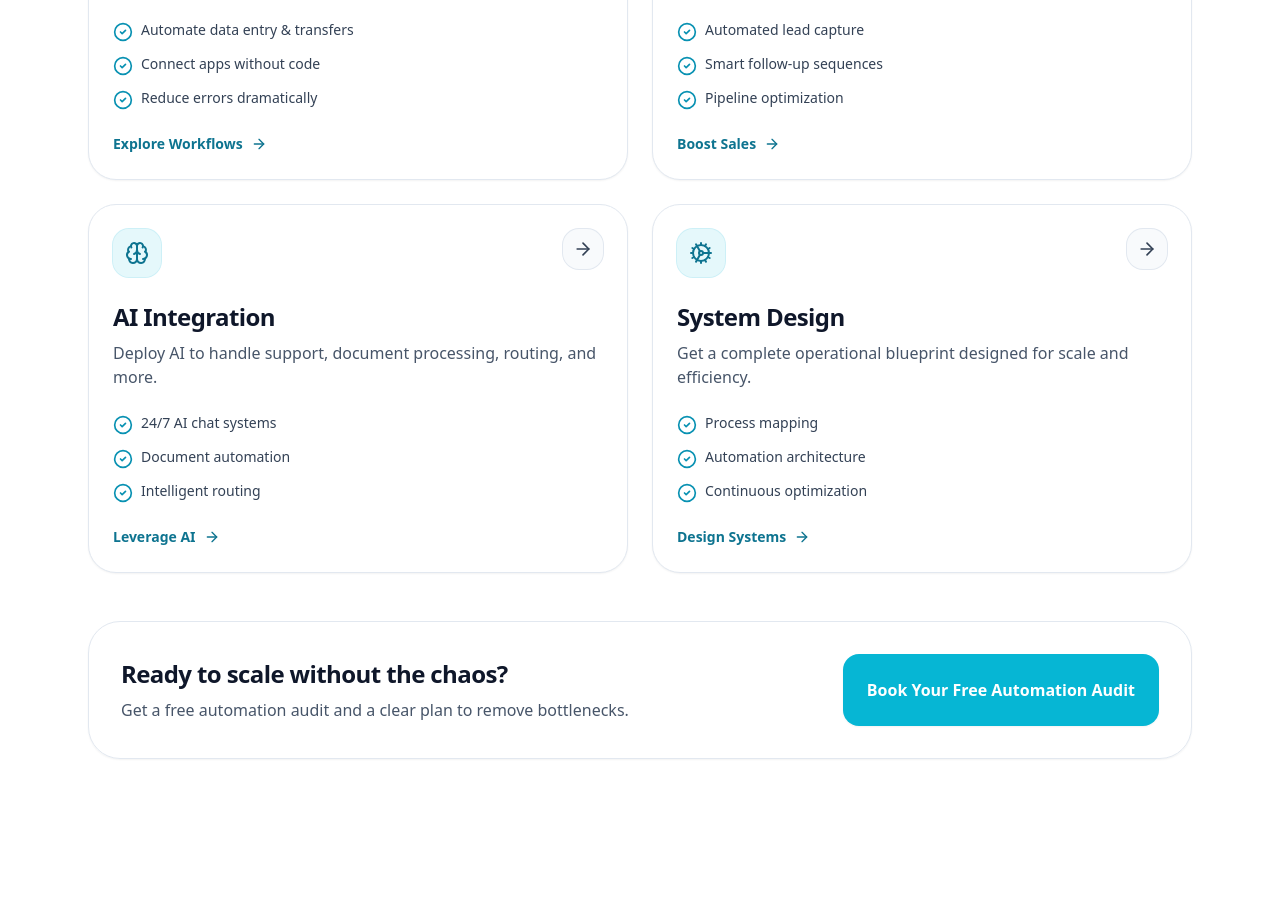
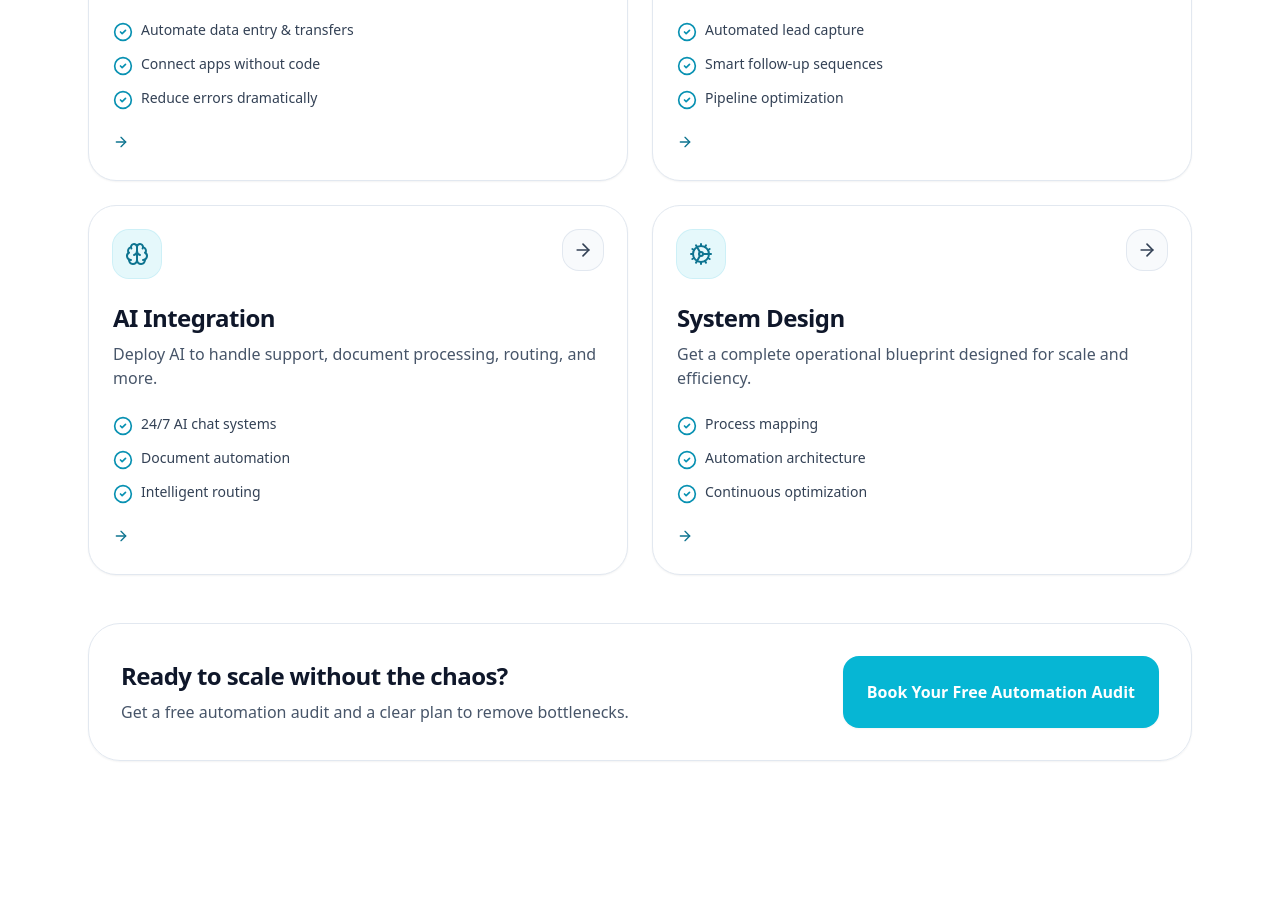
Before and after one commit to 29covv/autoscale-site, a React (Vite) app: page / in a window 1280 px wide. Shown: the part 2080-2997 px from the top of the page. Built offline with nearby package versions, Linux system fonts and the light colour scheme.

Commit message:
Remove CTA buttons from services section

```diff
--- a/src/App.tsx
+++ b/src/App.tsx
@@ -67,28 +67,28 @@ const services = [
     icon: LinkIcon,
     body: "Eliminate repetitive tasks and connect your tools into seamless workflows.",
     bullets: ["Automate data entry & transfers", "Connect apps without code", "Reduce errors dramatically"],
-    cta: "Explore Workflows",
+
   },
   {
     title: "CRM & Lead Systems",
     icon: Users,
     body: "Capture, nurture, and convert leads automatically with intelligent follow-ups.",
     bullets: ["Automated lead capture", "Smart follow-up sequences", "Pipeline optimization"],
-    cta: "Boost Sales",
+
   },
   {
     title: "AI Integration",
     icon: Brain,
     body: "Deploy AI to handle support, document processing, routing, and more.",
     bullets: ["24/7 AI chat systems", "Document automation", "Intelligent routing"],
-    cta: "Leverage AI",
+
   },
   {
     title: "System Design",
     icon: Cog,
     body: "Get a complete operational blueprint designed for scale and efficiency.",
     bullets: ["Process mapping", "Automation architecture", "Continuous optimization"],
-    cta: "Design Systems",
+
   },
 ];
 
```
